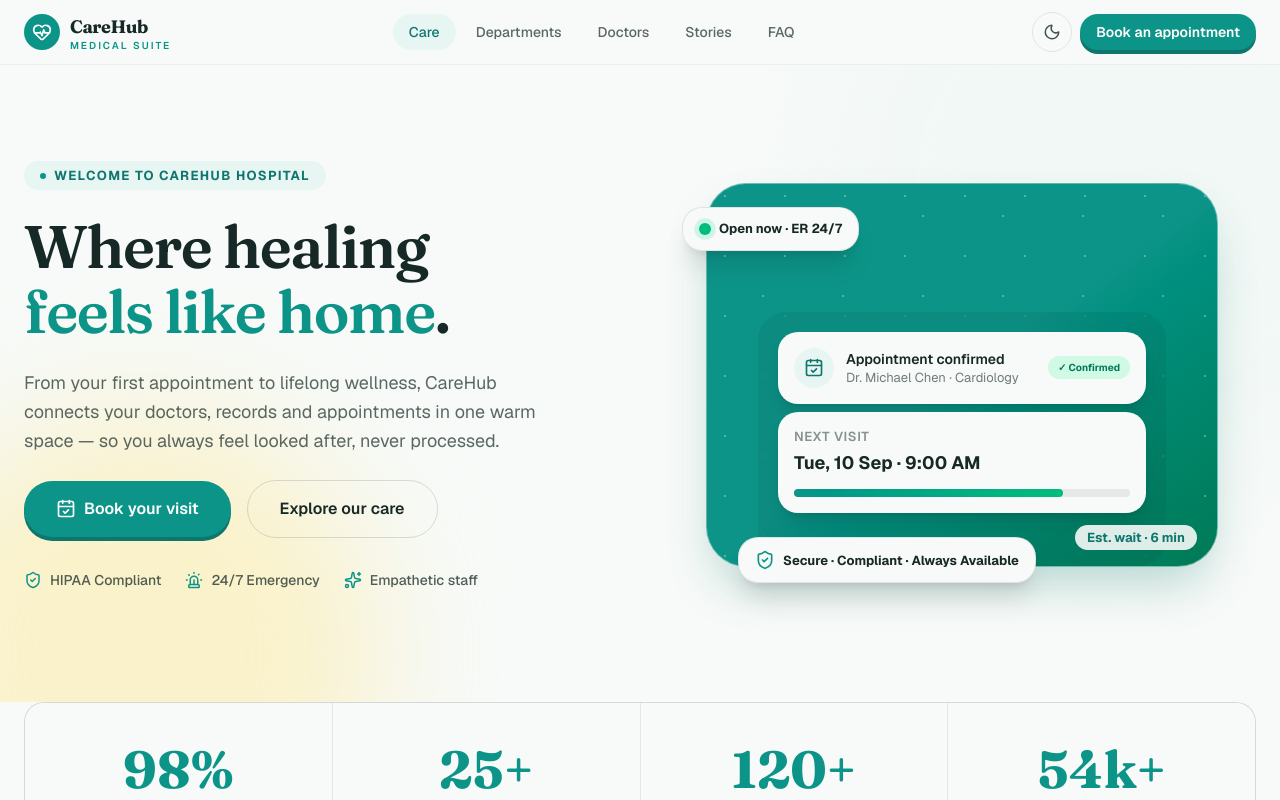
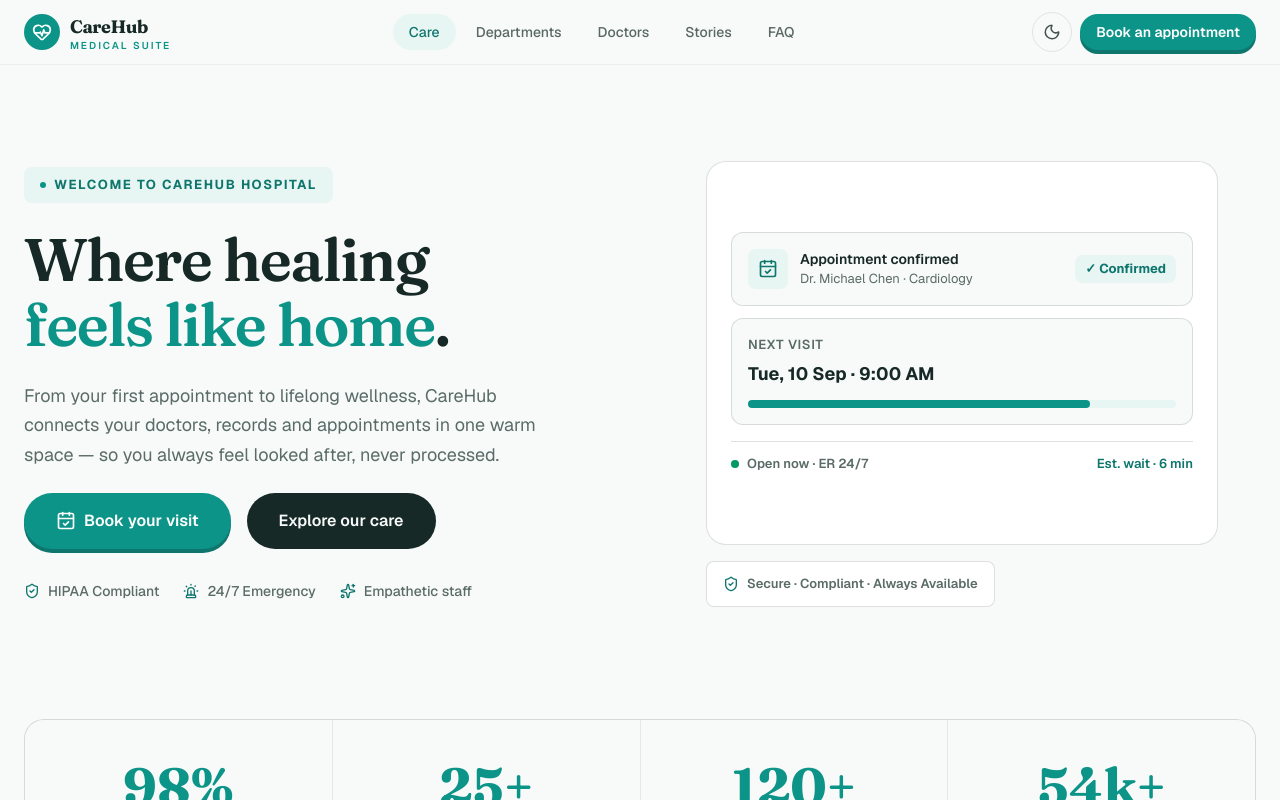
Before and after one commit to Salar11111/Care-Hub, a Next.js app: page / in a window 1280 px wide. Shown: the top 800 px of the page. Built offline with nearby package versions, Linux system fonts and the light colour scheme.

Commit message:
style: enhance UI with a consistent design system

```diff
--- a/src/components/home/hero.tsx
+++ b/src/components/home/hero.tsx
@@ -9,26 +9,17 @@ const trust = [
 
 export function Hero() {
   return (
-    <section className="relative overflow-hidden">
-      <div
-        aria-hidden="true"
-        className="pointer-events-none absolute -top-40 right-[-10%] h-[560px] w-[560px] rounded-full bg-teal-200/40 blur-3xl dark:bg-teal-900/30"
-      />
-      <div
-        aria-hidden="true"
-        className="pointer-events-none absolute -bottom-48 left-[-8%] h-[480px] w-[480px] rounded-full bg-amber-200/40 blur-3xl dark:bg-amber-900/20"
-      />
-
-      <div className="relative mx-auto grid max-w-7xl items-center gap-14 px-4 pb-20 pt-16 sm:px-6 lg:grid-cols-2 lg:pb-28 lg:pt-24">
+    <section className="overflow-hidden">
+      <div className="mx-auto grid max-w-7xl items-center gap-14 px-4 pb-20 pt-16 sm:px-6 lg:grid-cols-2 lg:pb-28 lg:pt-24">
         <div className="flex flex-col items-start gap-6">
-          <span className="inline-flex items-center gap-2 rounded-full bg-teal-50 px-4 py-1.5 text-xs font-bold uppercase tracking-widest text-teal-700 dark:bg-teal-950/50 dark:text-teal-300">
-            <span aria-hidden="true" className="h-1.5 w-1.5 rounded-full bg-teal-500" />
+          <span className="eyebrow">
+            <span aria-hidden="true" className="eyebrow__dot" />
             Welcome to CareHub Hospital
           </span>
           <h1 className="font-display text-4xl font-semibold leading-[1.08] tracking-tight text-balance sm:text-5xl lg:text-6xl">
-            Where healing <em className="text-teal-600 not-italic dark:text-teal-400">feels like home</em>.
+            Where healing <em className="text-accent not-italic">feels like home</em>.
           </h1>
-          <p className="max-w-lg text-lg leading-relaxed text-foreground/70">
+          <p className="max-w-lg text-lg leading-relaxed text-muted">
             From your first appointment to lifelong wellness, CareHub connects your
             doctors, records and appointments in one warm space — so you always feel
             looked after, never processed.
@@ -38,61 +29,57 @@ export function Hero() {
               <CalendarCheck className="h-5 w-5" aria-hidden="true" />
               Book your visit
             </ButtonLink>
-            <ButtonLink href="/departments" variant="outline" size="lg">
+            <ButtonLink href="/departments" variant="secondary" size="lg">
               Explore our care
             </ButtonLink>
           </div>
           <ul className="mt-2 flex flex-wrap gap-x-6 gap-y-3">
             {trust.map((item) => (
-              <li key={item.label} className="flex items-center gap-2 text-sm font-medium text-foreground/75">
-                <item.icon className="h-4.5 w-4.5 text-teal-600 dark:text-teal-400" aria-hidden="true" />
+              <li key={item.label} className="flex items-center gap-2 text-sm font-medium text-muted">
+                <item.icon className="h-4 w-4 text-accent-strong" aria-hidden="true" />
                 {item.label}
               </li>
             ))}
           </ul>
         </div>
 
-        <div className="relative mx-auto w-full max-w-lg" aria-hidden="true">
-          <div className="relative flex aspect-[4/3] items-end justify-center overflow-hidden rounded-[2.5rem] border border-white/40 bg-gradient-to-br from-teal-500 via-teal-600 to-emerald-700 shadow-2xl shadow-teal-900/30">
-            <div className="absolute inset-0 opacity-30 [background-image:radial-gradient(circle_at_30%_20%,white_1.5px,transparent_1.5px),radial-gradient(circle_at_70%_40%,white_1px,transparent_1px)] [background-size:60px_60px,80px_80px]" />
-            <div className="relative flex h-2/3 w-4/5 flex-col gap-2 overflow-hidden rounded-[1.75rem] bg-foreground/[0.08] p-4 backdrop-blur-sm sm:p-5">
-              <div className="flex items-center justify-between rounded-2xl bg-background p-4 shadow-lg">
-                <span className="flex h-10 w-10 items-center justify-center rounded-xl bg-teal-100 text-teal-700 dark:bg-teal-900 dark:text-teal-300">
+        <div className="mx-auto w-full max-w-lg" aria-hidden="true">
+          <div className="card relative flex aspect-[4/3] flex-col justify-center gap-3 p-5 sm:p-6">
+            <div className="flex items-center gap-3 rounded-[var(--r-md)] border border-line bg-background p-4">
+              <span className="flex h-10 w-10 shrink-0 items-center justify-center rounded-[var(--r-btn)] bg-accent-soft text-accent-strong">
                 <CalendarCheck className="h-5 w-5" />
               </span>
-                <div className="ml-3 flex-1">
+              <div className="min-w-0 flex-1">
                 <p className="text-sm font-semibold text-foreground">Appointment confirmed</p>
-                  <p className="text-xs text-foreground/60">Dr. Michael Chen · Cardiology</p>
+                <p className="text-[length:var(--t-13)] text-muted">Dr. Michael Chen · Cardiology</p>
               </div>
-                <span className="rounded-full bg-emerald-100 px-2.5 py-1 text-[10px] font-bold text-emerald-700 dark:bg-emerald-900/60 dark:text-emerald-300">
+              <span className="rounded-[var(--r-btn)] bg-accent-soft px-2.5 py-1 text-[length:var(--t-13)] font-bold text-accent-strong">
                 ✓ Confirmed
               </span>
             </div>
-              <div className="rounded-2xl bg-background p-4 shadow-lg">
-                <p className="text-xs font-semibold uppercase tracking-wider text-foreground/50">
+            <div className="rounded-[var(--r-md)] border border-line bg-background p-4">
+              <p className="text-[length:var(--t-13)] font-semibold uppercase tracking-wider text-muted">
                 Next visit
               </p>
               <p className="mt-1 text-lg font-bold text-foreground">Tue, 10 Sep · 9:00 AM</p>
-                <div className="mt-3 h-2 w-full rounded-full bg-foreground/8">
-                  <div className="h-2 w-4/5 rounded-full bg-gradient-to-r from-teal-500 to-emerald-500" />
+              <div className="mt-3 h-2 w-full rounded-full bg-accent-soft">
+                <div className="h-2 w-4/5 rounded-full bg-accent" />
               </div>
             </div>
-            </div>
-            <span className="absolute bottom-4 right-5 rounded-full bg-background/90 px-3 py-1 text-xs font-bold text-teal-700 dark:text-teal-300">
+            <div className="mt-1 flex flex-wrap items-center justify-between gap-3 border-t border-line pt-3">
+              <span className="inline-flex items-center gap-2 text-[length:var(--t-13)] font-semibold text-muted">
+                <span className="h-2 w-2 rounded-full bg-emerald-600" />
+                Open now · ER 24/7
+              </span>
+              <span className="text-[length:var(--t-13)] font-semibold text-accent-strong">
                 Est. wait · 6 min
               </span>
             </div>
-          <div className="absolute -left-6 top-6 flex items-center gap-2 rounded-2xl border border-foreground/10 bg-background px-4 py-3 shadow-xl">
-            <span className="relative flex h-3 w-3">
-              <span className="absolute inline-flex h-full w-full animate-ping rounded-full bg-emerald-400 opacity-75" />
-              <span className="relative inline-flex h-3 w-3 rounded-full bg-emerald-500" />
-            </span>
-            <span className="text-xs font-bold text-foreground">Open now · ER 24/7</span>
           </div>
-          <div className="absolute -bottom-4 left-8 flex items-center gap-2 rounded-2xl border border-foreground/10 bg-background px-4 py-3 shadow-xl">
-            <ShieldCheck className="h-5 w-5 text-teal-600 dark:text-teal-400" />
-            <span className="text-xs font-bold text-foreground">Secure · Compliant · Always Available</span>
-          </div>
+          <p className="mt-4 inline-flex items-center gap-2 rounded-[var(--r-btn)] border border-line bg-surface px-4 py-3 text-[length:var(--t-13)] font-semibold text-muted">
+            <ShieldCheck className="h-4 w-4 text-accent-strong" aria-hidden="true" />
+            Secure · Compliant · Always Available
+          </p>
         </div>
       </div>
     </section>
```
Lines whose indentation alone changed are shown as unchanged.
